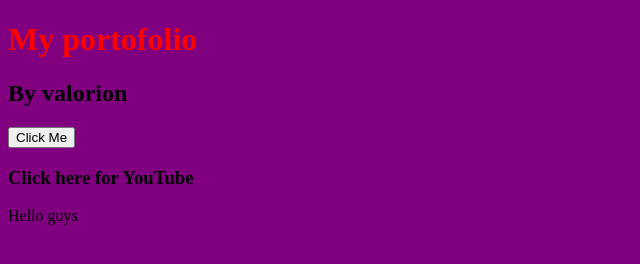
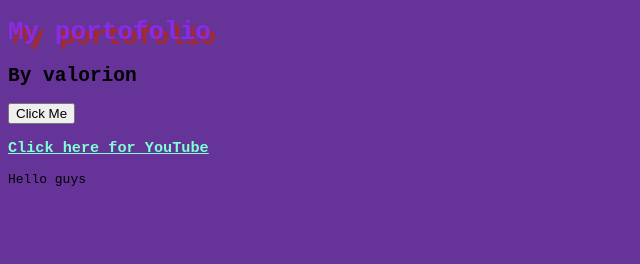
Before and after one commit to valorion01/portofolio, a plain HTML site: page index.html in a window 1280 px wide. Shown: the whole page, without its empty margins (0-640 px from the left). Drawn offline with Linux system fonts and the light colour scheme.

Commit message:
created my stylesheet

```diff
--- a/index.html
+++ b/index.html
@@ -1,15 +1,16 @@
 <!DOCTYPE HTML>
 <HTML>
       <head>
+            <link rel="stylesheet" type="text/css" href="style.css">
             <title>My Portofolio</title>
       </head>
-      <body style="background-color:purple">
-            <h1 style="color:red">My portofolio</h1>
+      <body :purple">
+            <h1 "color:red">My portofolio</h1>
             <h2>By valorion</h2>
             <button onclick=alert('YO')>Click Me</button>
             <a href="https://www.youtube.com/">
-            </a>
                   <h3>Click here for YouTube</h3>
+                  </a>
             <p>Hello guys</p>
       </body>
 </html>
--- /dev/null
+++ b/style.css
@@ -0,0 +1,19 @@
+body {
+    background-color: rebeccapurple;
+
+    font-family:monospace
+}
+
+h1 {
+    color:blueviolet;
+    font-weight:30px;
+    text-shadow: 5px 5px brown;
+    font-size:xx-large;
+
+}
+a {
+    color:aquamarine;
+}
+a :hover {
+    color:rgb(82, 54, 45);
+}
```
